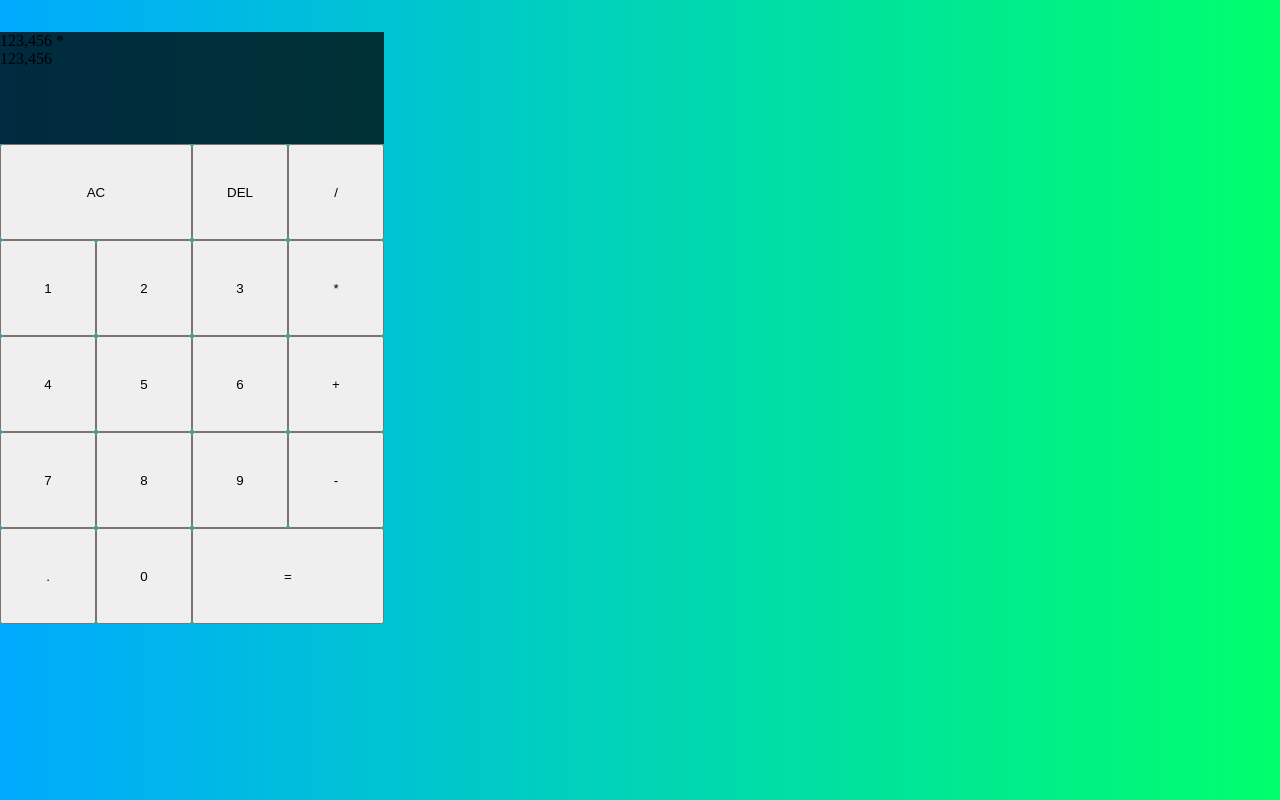
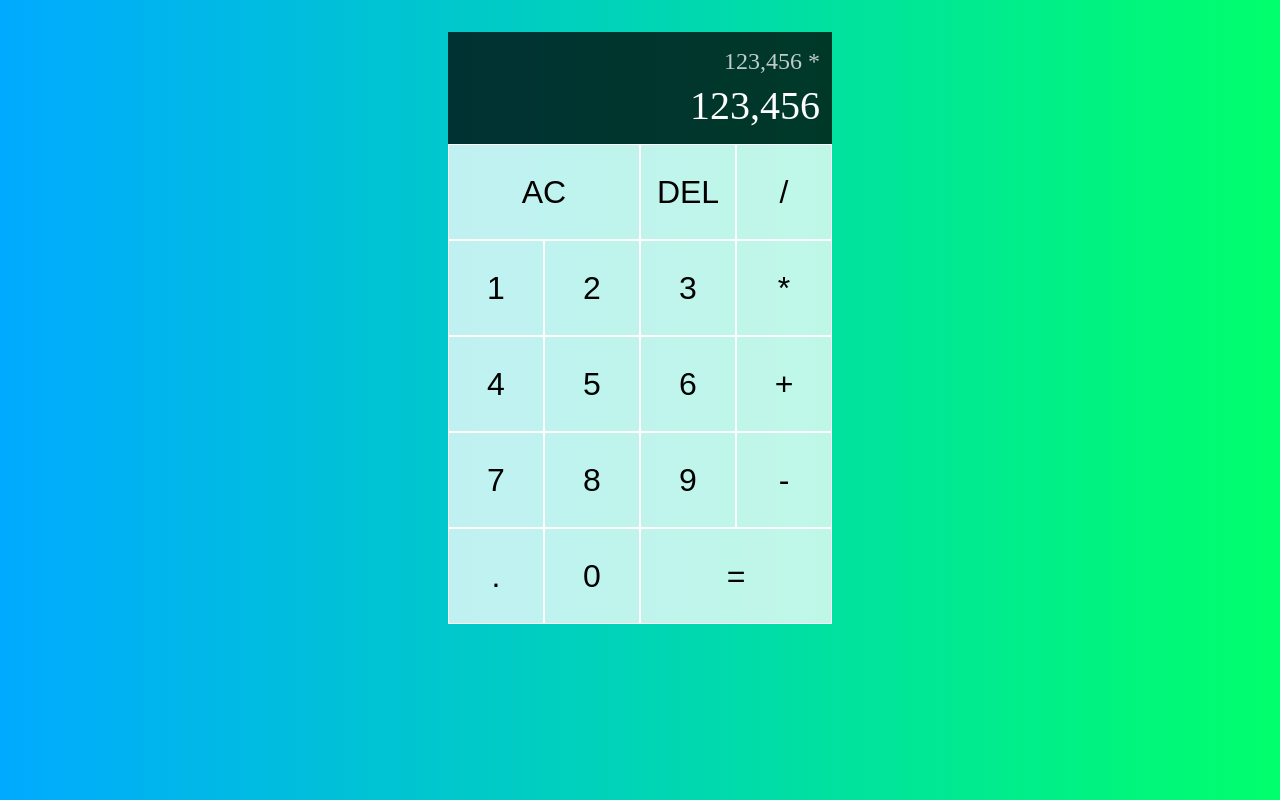
Before and after one commit to dvlprwchoi/react-calculator, a React (Create React App) app: page / in a window 1280 px wide. Built offline with nearby package versions, Linux system fonts and the light colour scheme.

Commit message:
Done styling

```diff
--- a/src/style.css
+++ b/src/style.css
@@ -12,8 +12,22 @@ body {
 .calculator-grid {
   display: grid;
   margin-top: 2rem;
+  justify-content: center;
   grid-template-columns: repeat(4, 6rem);
   grid-template-rows: minmax(7rem, auto) repeat(5, 6rem);
+}
+
+.calculator-grid > button {
+  cursor: pointer;
+  font-size: 2rem;
+  border: 1px solid white;
+  outline: none;
+  background-color: rgba(255, 255, 255, 0.75);
+}
+
+.calculator-grid > button:hover,
+.calculator-grid > button:focus {
+  background-color: rgba(255, 255, 255, 0.9);
 }
 
 .span-two {
@@ -23,4 +37,21 @@ body {
 .output {
   grid-column: 1 / -1;
   background-color: rgba(0, 0, 0, 0.75);
+  display: flex;
+  flex-direction: column;
+  align-items: flex-end;
+  justify-content: space-around;
+  padding: 0.75rem;
+  word-wrap: break-word;
+  word-break: break-all;
 }
+
+.output .previous-operand {
+  color: rgba(255, 255, 255, 0.75);
+  font-size: 1.5rem;
+}
+
+.output .current-operand {
+  color: white;
+  font-size: 2.5rem;
+}
```
